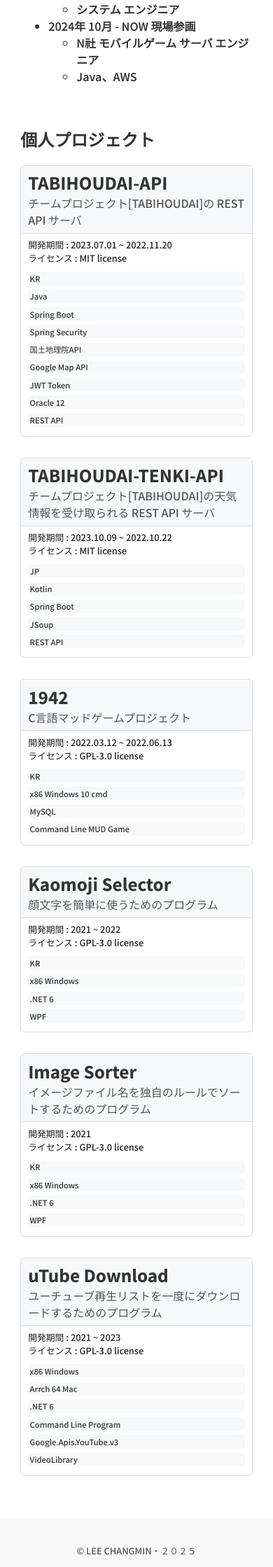
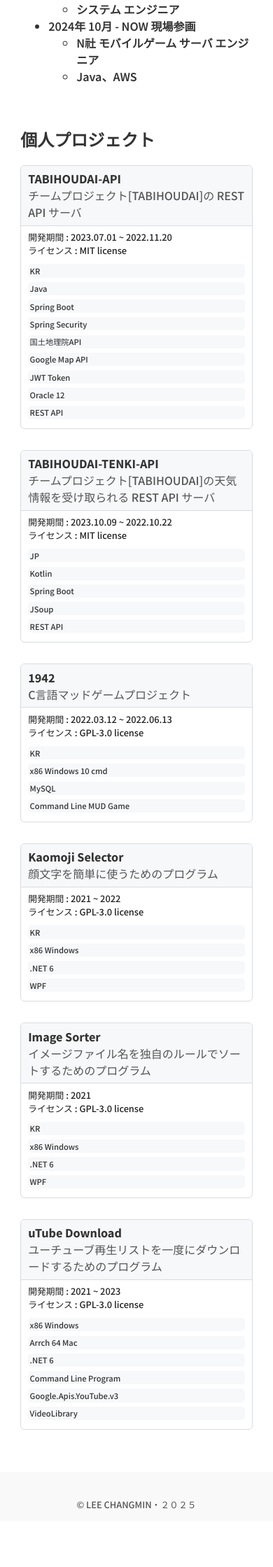
Before and after one commit to chm209/chm209.github.io, a Jekyll site: the page built from index.html, in a window 390 px wide. Shown: the part 610-2849 px from the top of the page at 70% size. Built offline with Jekyll 4.4.1, drawn with Linux system fonts in a browser that asks for light colours; after the commit the page ends 2783 px from its top, so only the background shows below that.

Commit message:
スタイル修正

```diff
--- a/css/index.css
+++ b/css/index.css
@@ -10,7 +10,7 @@
   height: 100%;
   background-color: #ffffff;
   border-radius: 6px;
-    border: 1.5px solid #D8DBE1;
+  border: 1.5px solid #d8dbe1;
   margin-bottom: 30px;
 }
 
@@ -19,7 +19,8 @@
   padding: 0;
 }
 
-#project-wrapper .item:hover, #project-wrapper .item a:hover {
+#project-wrapper .item:hover,
+#project-wrapper .item a:hover {
   border: 1.5px solid #42a5f5;
   cursor: pointer;
 }
@@ -28,9 +29,9 @@
   padding: 2% 3%;
   width: calc(100% - 6%);
   height: calc(70px - 4% - 1.5px);
-    background-color: #F6F8FA;
+  background-color: #f6f8fa;
   border-radius: 6px 6px 0 0;
-    border-bottom: 1.5px solid #D8DBE1;
+  border-bottom: 1.5px solid #d8dbe1;
 }
 
 #project-wrapper .item .top .title {
@@ -66,7 +67,7 @@
 
 #project-wrapper .item .bottom span {
   padding: 0.5% 0.8%;
-    background-color: #F6F8FA;
+  background-color: #f6f8fa;
   font-size: 0.7rem;
   font-weight: 500;
   border-radius: 5px;
@@ -84,7 +85,7 @@
     height: 100%;
     background-color: #ffffff;
     border-radius: 6px;
-            border: 1.5px solid #D8DBE1;
+    border: 1.5px solid #d8dbe1;
     margin-bottom: 30px;
   }
 
@@ -92,6 +93,17 @@
     padding: 2% 3%;
     width: calc(100% - 6%);
     height: calc(100% - 4% - 1.5px);
+  }
+
+  #project-wrapper .item .top .title {
+    font-size: 1rem;
+    font-weight: 800;
+  }
+
+  #project-wrapper .item .top .description {
+    font-size: 0.8rem;
+    font-weight: 500;
+    color: #555555;
   }
 
   #project-wrapper .item .top .description {
```
Lines whose indentation alone changed are shown as unchanged.
